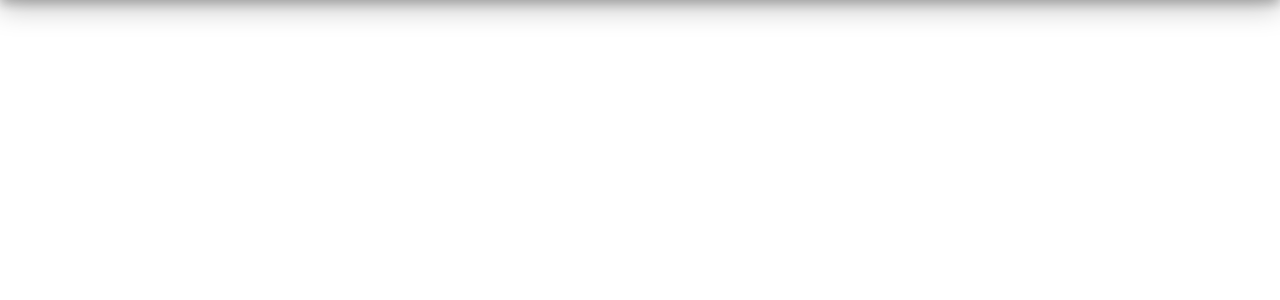
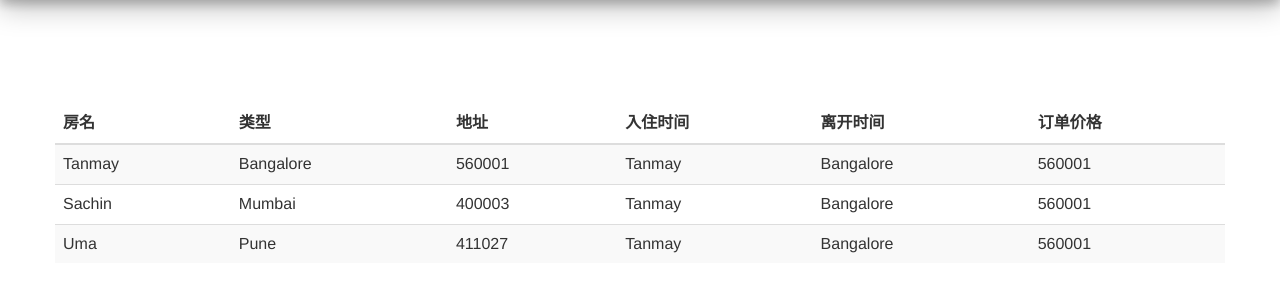
Before and after one commit to rainpasttime/renting, a Flask app: template Renting/templates/profile.html in a window 1280 px wide. Shown: the part 66-366 px from the top of the page. Run offline with Flask 2, Linux system fonts and the light colour scheme; the template is opened without the code that fills it, so the values that code supplies are empty; some libraries are stand-ins or nearby versions.

Commit message:
before modify the profile.html on display the table

```diff
--- a/Renting/templates/profile.html
+++ b/Renting/templates/profile.html
@@ -178,8 +178,44 @@
                 </button>
                 <div class="container">
                     <div class="row">
-                        <div class="col-lg-8 col-lg-offset-2">
-                        </div>
+                        <table class="table table-striped" style="margin-top:100px">
+                            <thead>
+                                <tr>
+                                    <th>房名</th>
+                                    <th>类型</th>
+                                    <th>地址</th>
+                                    <th>入住时间</th>
+                                    <th>离开时间</th>
+                                    <th>订单价格</th>
+                                </tr>
+                            </thead>
+                            <tbody>
+                                <tr>
+                                    <td>Tanmay</td>
+                                    <td>Bangalore</td>
+                                    <td>560001</td>
+                                    <td>Tanmay</td>
+                                    <td>Bangalore</td>
+                                    <td>560001</td>
+                                </tr>
+                                <tr>
+                                    <td>Sachin</td>
+                                    <td>Mumbai</td>
+                                    <td>400003</td>
+                                    <td>Tanmay</td>
+                                    <td>Bangalore</td>
+                                    <td>560001</td>
+                                </tr>
+                                <tr>
+                                    <td>Uma</td>
+                                    <td>Pune</td>
+                                    <td>411027</td>
+                                    <td>Tanmay</td>
+                                    <td>Bangalore</td>
+                                    <td>560001</td>
+                                </tr>
+                            </tbody>
+                        </table>
                     </div>
                 </div>
             </div>
--- a/Renting/views.py
+++ b/Renting/views.py
@@ -116,3 +116,4 @@ def history():
     user = current_user
     saller_list = Order.query.filter_by(saller=user.username).all()
     renter_list = Order.query.filter_by(renter=user.username).all()
+    return saller_list, renter_list
```
